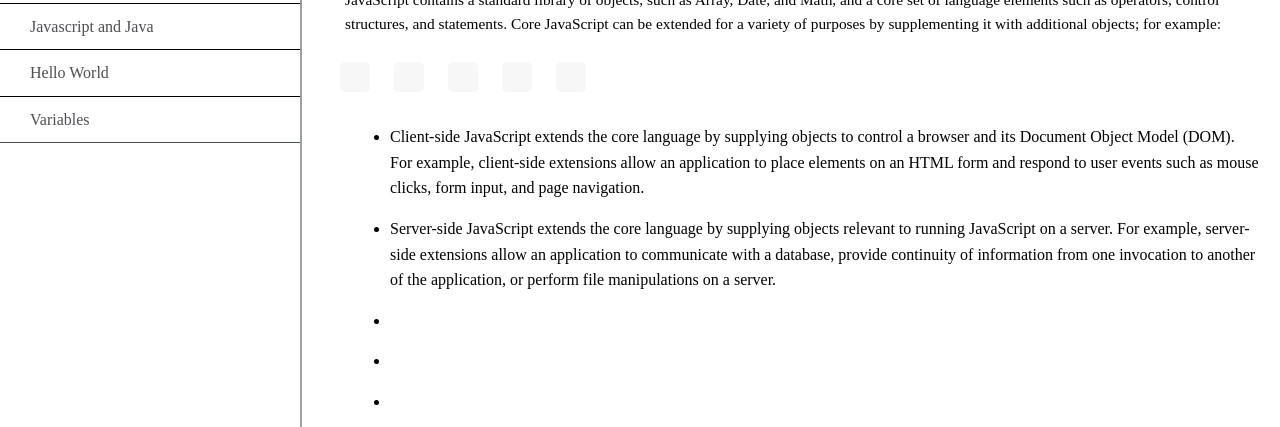
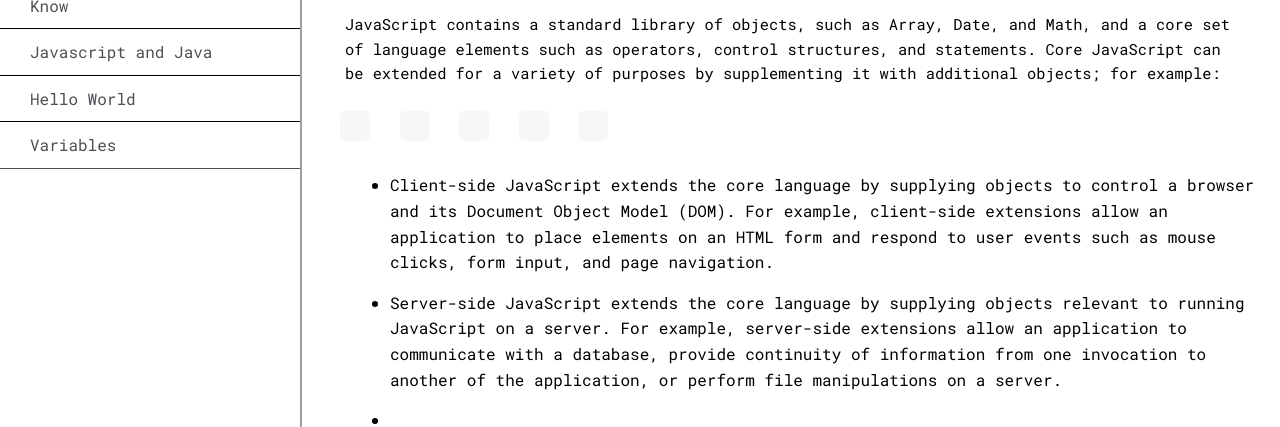
Before and after one commit to webdevkeenan/tech_doc, a plain HTML site: page index.html in a window 1280 px wide. Shown: the part 150-577 px from the top of the page. Drawn offline with Linux system fonts and the light colour scheme.

Commit message:
Change Font to Roboto Mono

```diff
--- a/index.html
+++ b/index.html
@@ -6,6 +6,9 @@
     <title>Technical Documentation Page</title>
     <link rel="stylesheet" href="styles.css">
     <link rel="icon" href="freecodecamp-logo-6-1062560348.jpeg">
+    <link rel="preconnect" href="https://fonts.googleapis.com">
+    <link rel="preconnect" href="https://fonts.gstatic.com" crossorigin>
+    <link href="https://fonts.googleapis.com/css2?family=Roboto+Mono&display=swap" rel="stylesheet">
 </head>
 <body>
 
--- a/styles.css
+++ b/styles.css
@@ -4,7 +4,10 @@
     box-sizing: border-box;
 }
 
-html {scroll-behavior: smooth;}
+html {
+    scroll-behavior: smooth;
+    font-family: 'Roboto Mono', monospace;
+}
 
 /**********************************
 
```
